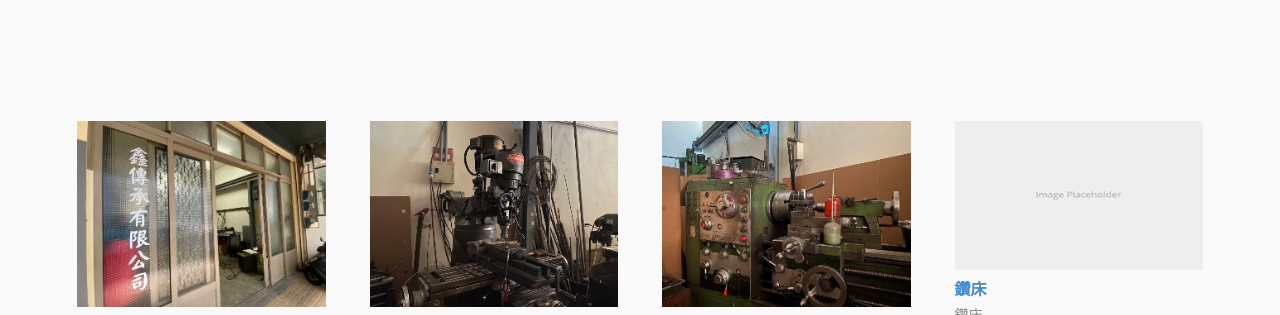
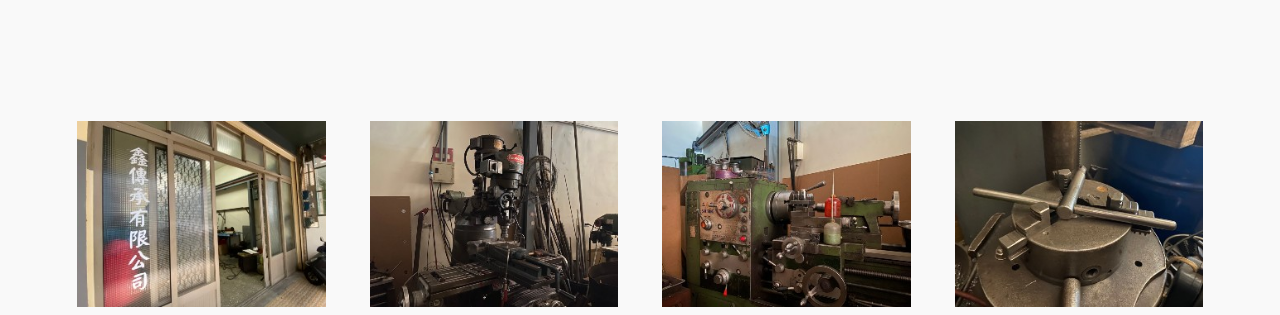
Before and after one commit to rexforce/sin, a plain HTML site: page index.html in a window 1280 px wide. Shown: the part 1700-2015 px from the top of the page. Drawn offline with Linux system fonts and the light colour scheme.

Commit message:
fix img url

```diff
--- a/index.html
+++ b/index.html
@@ -234,7 +234,7 @@ function resizeText() {
                 <div class="thumbnails thumbnail-style thumbnail-kenburn">
                     <div class="thumbnail-img">
                         <div class="overflow-hidden">
-                            <img alt="" src="img/item5.jpg" class="img-responsive">
+                            <img alt="" src="img/item4.jpg" class="img-responsive">
                         </div>
 
                     </div>
```
